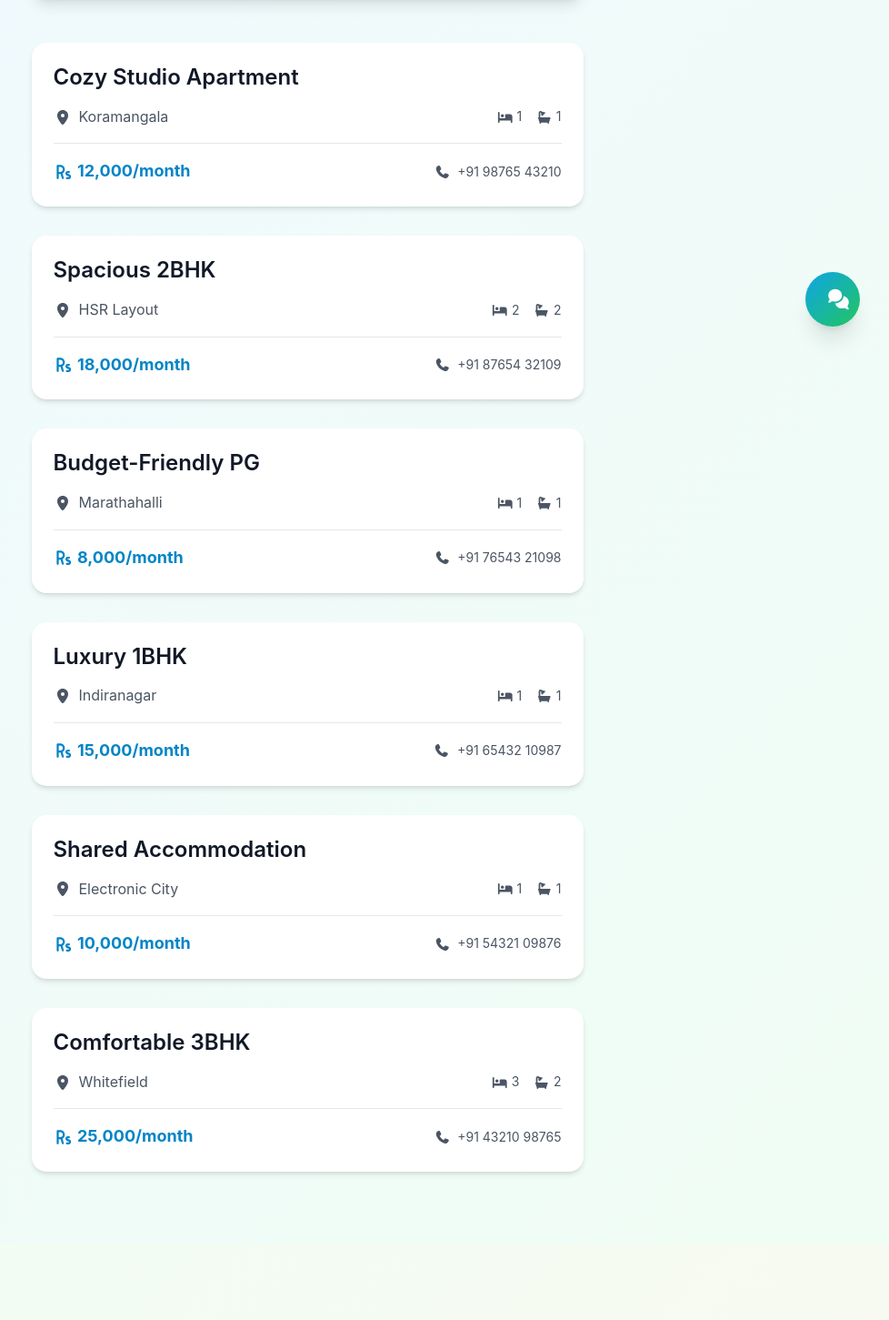
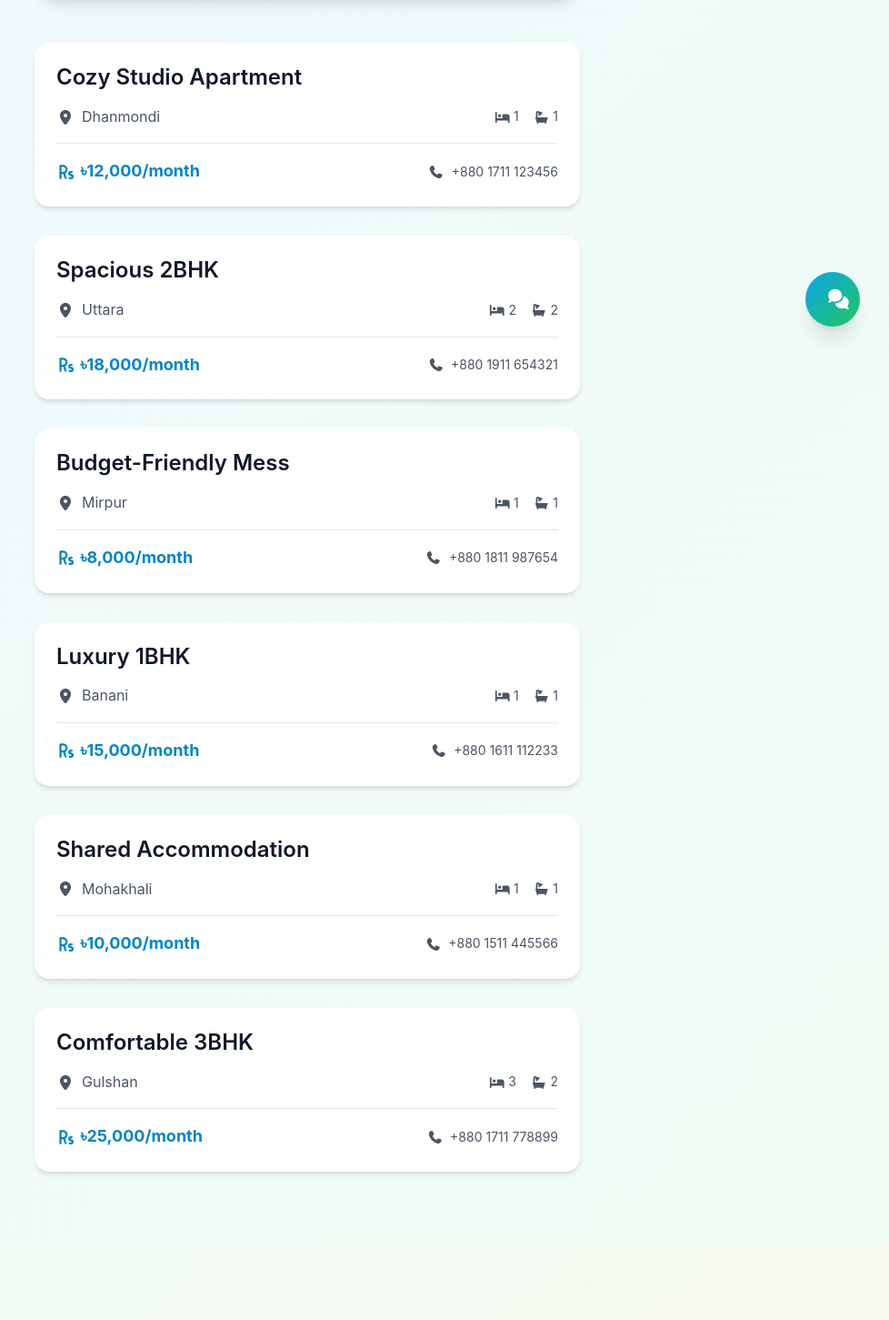
Before and after one commit to md-sazid9089/bachelor_solution_version2, a React (Vite) app in the folder frontend/: page / in a window 1280 px wide. Shown: the part 409-1860 px from the top of the page at 91% size, without its empty margins (302-1280 px from the left). Built offline with nearby package versions, Linux system fonts and the light colour scheme; no server answers.

Commit message:
update property details in HousingSection with new locations, contacts, and descriptions

```diff
--- a/frontend/src/components/sections/HousingSection.jsx
+++ b/frontend/src/components/sections/HousingSection.jsx
@@ -20,72 +20,66 @@ const HousingSection = ({ id }) => {
         id: 1,
         title: "Cozy Studio Apartment",
         rent: 12000,
-        location: "Koramangala",
+        location: "Dhanmondi",
         type: "Studio",
         beds: 1,
         baths: 1,
-        contact: "+91 98765 43210",
-        images: ["https://images.pexels.com/photos/1571460/pexels-photo-1571460.jpeg"],
-        description: "Perfect for students and working professionals. Fully furnished with modern amenities."
+        contact: "+880 1711 123456",
+        description: "Perfect for students and working professionals in Dhaka. Fully furnished with modern amenities."
       },
       {
         id: 2,
         title: "Spacious 2BHK",
         rent: 18000,
-        location: "HSR Layout",
+        location: "Uttara",
         type: "2BHK",
         beds: 2,
         baths: 2,
-        contact: "+91 87654 32109",
-        images: ["https://images.pexels.com/photos/1571457/pexels-photo-1571457.jpeg"],
-        description: "Ideal for sharing with roommates. Close to IT parks and metro station."
+        contact: "+880 1911 654321",
+        description: "Ideal for sharing with roommates. Close to shopping malls and transport."
       },
       {
         id: 3,
-        title: "Budget-Friendly PG",
+        title: "Budget-Friendly Mess",
         rent: 8000,
-        location: "Marathahalli",
-        type: "PG",
+        location: "Mirpur",
+        type: "Mess",
         beds: 1,
         baths: 1,
-        contact: "+91 76543 21098",
-        images: ["https://images.pexels.com/photos/1571458/pexels-photo-1571458.jpeg"],
+        contact: "+880 1811 987654",
         description: "Affordable accommodation with meals included. Great for students."
       },
       {
         id: 4,
         title: "Luxury 1BHK",
         rent: 15000,
-        location: "Indiranagar",
+        location: "Banani",
         type: "1BHK",
         beds: 1,
         baths: 1,
-        contact: "+91 65432 10987",
-        images: ["https://images.pexels.com/photos/1571459/pexels-photo-1571459.jpeg"],
+        contact: "+880 1611 112233",
         description: "Modern apartment with premium furnishing and amenities."
       },
       {
         id: 5,
         title: "Shared Accommodation",
         rent: 10000,
-        location: "Electronic City",
+        location: "Mohakhali",
         type: "Shared",
         beds: 1,
         baths: 1,
-        contact: "+91 54321 09876",
-        images: ["https://images.pexels.com/photos/1571461/pexels-photo-1571461.jpeg"],
-        description: "Great for professionals working in Electronic City. Fully equipped kitchen."
+        contact: "+880 1511 445566",
+        description: "Great for professionals working in Mohakhali. Fully equipped kitchen."
       },
       {
         id: 6,
         title: "Comfortable 3BHK",
         rent: 25000,
-        location: "Whitefield",
+        location: "Gulshan",
         type: "3BHK",
         beds: 3,
         baths: 2,
-        contact: "+91 43210 98765",
-        images: ["https://images.pexels.com/photos/1571462/pexels-photo-1571462.jpeg"],
+        contact: "+880 1711 778899",
         description: "Perfect for families or groups. Spacious rooms with balcony views."
       }
     ];
@@ -153,10 +147,10 @@ const HousingSection = ({ id }) => {
               onChange={(e) => handleFilterChange('priceRange', e.target.value)}
             >
               <option value="all">All Price Ranges</option>
-              <option value="0-10000">Under ₹10,000</option>
-              <option value="10000-15000">₹10,000 - ₹15,000</option>
-              <option value="15000-20000">₹15,000 - ₹20,000</option>
-              <option value="20000">Above ₹20,000</option>
+              <option value="0-10000">Under ৳10,000</option>
+              <option value="10000-15000">৳10,000 - ৳15,000</option>
+              <option value="15000-20000">৳15,000 - ৳20,000</option>
+              <option value="20000">Above ৳20,000</option>
             </select>
 
             <select
@@ -164,12 +158,12 @@ const HousingSection = ({ id }) => {
               onChange={(e) => handleFilterChange('location', e.target.value)}
             >
               <option value="all">All Locations</option>
-              <option value="koramangala">Koramangala</option>
-              <option value="hsr">HSR Layout</option>
-              <option value="marathahalli">Marathahalli</option>
-              <option value="indiranagar">Indiranagar</option>
-              <option value="electronic city">Electronic City</option>
-              <option value="whitefield">Whitefield</option>
+              <option value="dhanmondi">Dhanmondi</option>
+              <option value="uttara">Uttara</option>
+              <option value="mirpur">Mirpur</option>
+              <option value="banani">Banani</option>
+              <option value="mohakhali">Mohakhali</option>
+              <option value="gulshan">Gulshan</option>
             </select>
 
             <select
@@ -213,7 +207,7 @@ const HousingSection = ({ id }) => {
                 <div className="property-footer">
                   <div className="rent">
                     <FontAwesomeIcon icon={faRupeeSign} />
-                    <span>{property.rent.toLocaleString()}/month</span>
+                    <span>৳{property.rent.toLocaleString()}/month</span>
                   </div>
                   <div className="contact">
                     <FontAwesomeIcon icon={faPhone} />
@@ -236,7 +230,7 @@ const HousingSection = ({ id }) => {
                 <div className="modal-details">
                   <div className="detail-item">
                     <FontAwesomeIcon icon={faRupeeSign} />
-                    <span>₹{selectedProperty.rent.toLocaleString()}/month</span>
+                    <span>৳{selectedProperty.rent.toLocaleString()}/month</span>
                   </div>
                   <div className="detail-item">
                     <FontAwesomeIcon icon={faMapMarkerAlt} />
```
